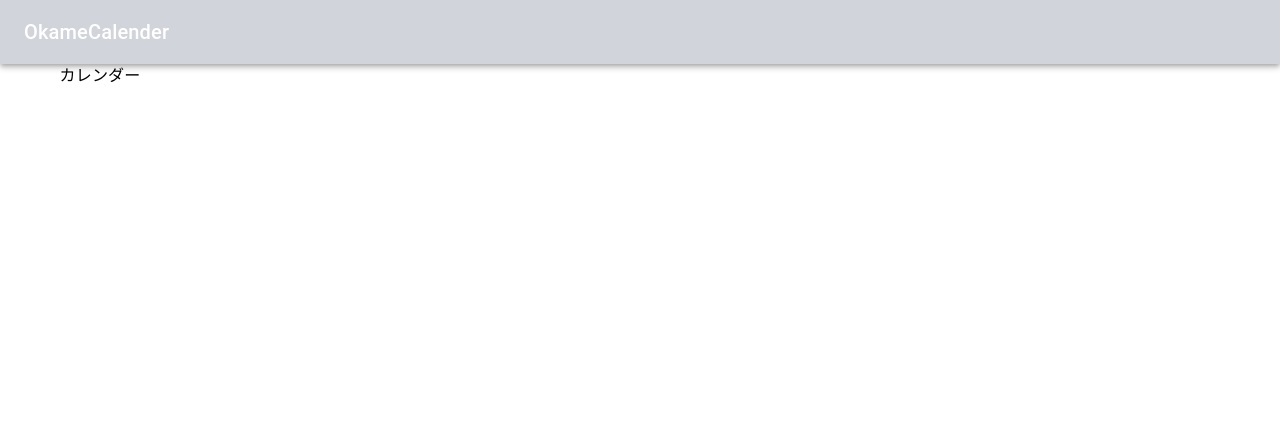
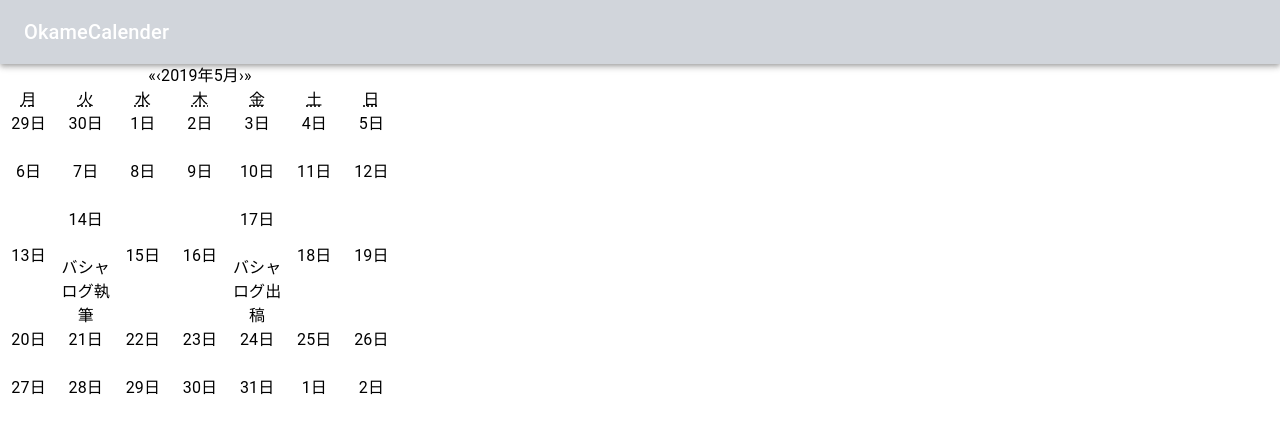
Before and after one commit to naka520/testsite, a React (Create React App) app: page / in a window 1280 px wide. Shown: the top 434 px of the page. Built offline with nearby package versions, Linux system fonts and the light colour scheme.

Commit message:
"Add Layout calender"

```diff
--- a/package.json
+++ b/package.json
@@ -11,6 +11,7 @@
     "@testing-library/react": "^13.4.0",
     "@testing-library/user-event": "^13.5.0",
     "react": "^18.2.0",
+    "react-calendar": "^4.0.0",
     "react-dom": "^18.2.0",
     "react-scripts": "5.0.1",
     "tailwindcss": "^3.2.7",
--- /dev/null
+++ b/src/component/Calender.js
@@ -0,0 +1,69 @@
+import React from "react";
+import Calendar from "react-calendar";
+
+export default class App extends React.Component {
+  constructor(props) {
+    super(props);
+    this.state = {
+      date: new Date(2019, 4, 17),
+      //月のデータ
+      month_days: {
+        20190501: { is_holiday: true },
+        20190502: { is_holiday: true },
+        20190503: { is_holiday: true },
+        20190506: { is_holiday: true },
+        20190514: { text: "バシャログ執筆" },
+        20190517: { text: "バシャログ出稿" },
+      },
+    };
+    this.getTileClass = this.getTileClass.bind(this);
+    this.getTileContent = this.getTileContent.bind(this);
+  }
+
+  // state の日付と同じ表記に変換
+  getFormatDate(date) {
+    return `${date.getFullYear()}${("0" + (date.getMonth() + 1)).slice(-2)}${(
+      "0" + date.getDate()
+    ).slice(-2)}`;
+  }
+
+  //日付のクラスを付与 (祝日用)
+  getTileClass({ date, view }) {
+    // 月表示のときのみ
+    if (view !== "month") {
+      return "";
+    }
+    const day = this.getFormatDate(date);
+    return this.state.month_days[day] && this.state.month_days[day].is_holiday
+      ? "holiday"
+      : "";
+  }
+
+  //日付の内容を出力
+  getTileContent({ date, view }) {
+    // 月表示のときのみ
+    if (view !== "month") {
+      return null;
+    }
+    const day = this.getFormatDate(date);
+    return (
+      <p>
+        <br />
+        {this.state.month_days[day] && this.state.month_days[day].text
+          ? this.state.month_days[day].text
+          : " "}
+      </p>
+    );
+  }
+
+  render() {
+    return (
+      <Calendar
+        locale="ja-JP"
+        value={this.state.date}
+        tileClassName={this.getTileClass}
+        tileContent={this.getTileContent}
+      />
+    );
+  }
+}
--- a/src/component/Top.js
+++ b/src/component/Top.js
@@ -3,14 +3,17 @@ import logo from "./logo.svg";
 import Header from "./Header";
 import { Stack, Typography } from "@mui/material";
 import { Box, width } from "@mui/system";
+import Calender from "./Calender";
 
 const Top = () => {
   return (
     <div className={Style.App}>
       <Header />
       <Stack>
-        <Box sx={{ width: 200, height: 200 }}>
-          <Typography>カレンダー</Typography>
+        <Box sx={{ width: 400, height: 400 }}>
+          <Typography>
+            <Calender />
+          </Typography>
         </Box>
       </Stack>
     </div>
```
Also changed, not shown: 1 other file (tests, documents, lock files or other folders).
